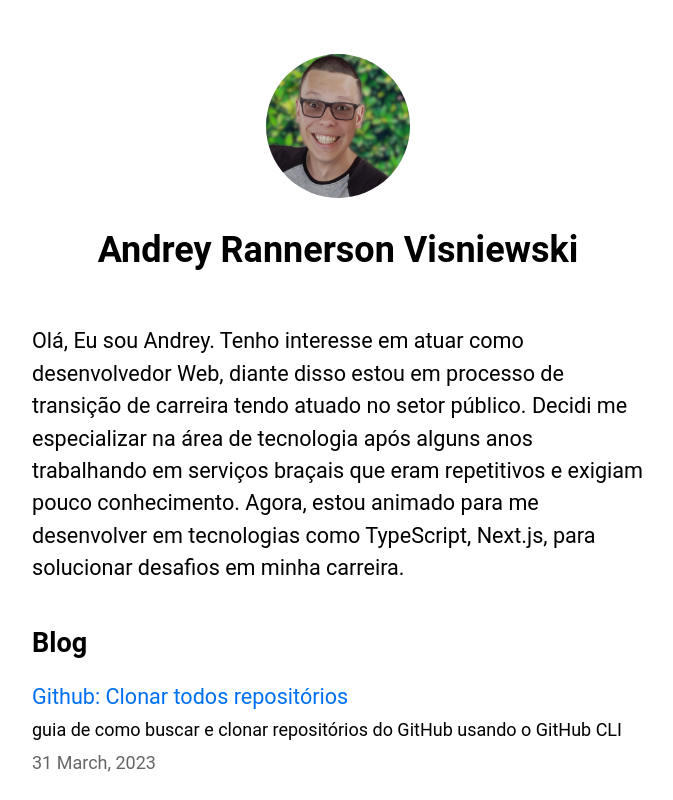
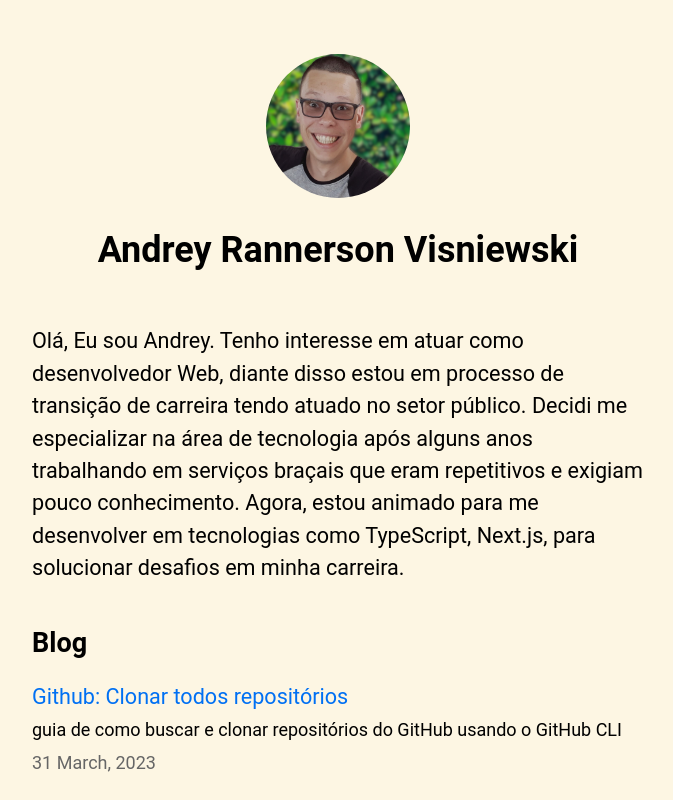
Before and after one commit to Andreyrvs/portfolio-blog, a Next.js app: page / in a window 1280 px wide. Shown: the top 800 px of the page, without its empty margins (302-975 px from the left). Built offline with nearby package versions, Linux system fonts and the light colour scheme.

Commit message:
fix: (App) - muda o backgound da aplicação para solarized #fdf6e3

```diff
--- a/src/styles/globals.css
+++ b/src/styles/globals.css
@@ -6,6 +6,7 @@ body {
     Helvetica Neue, sans-serif;
   line-height: 1.6;
   font-size: 18px;
+  background-color: #FDF6E3;
 }
 
 * {
```
